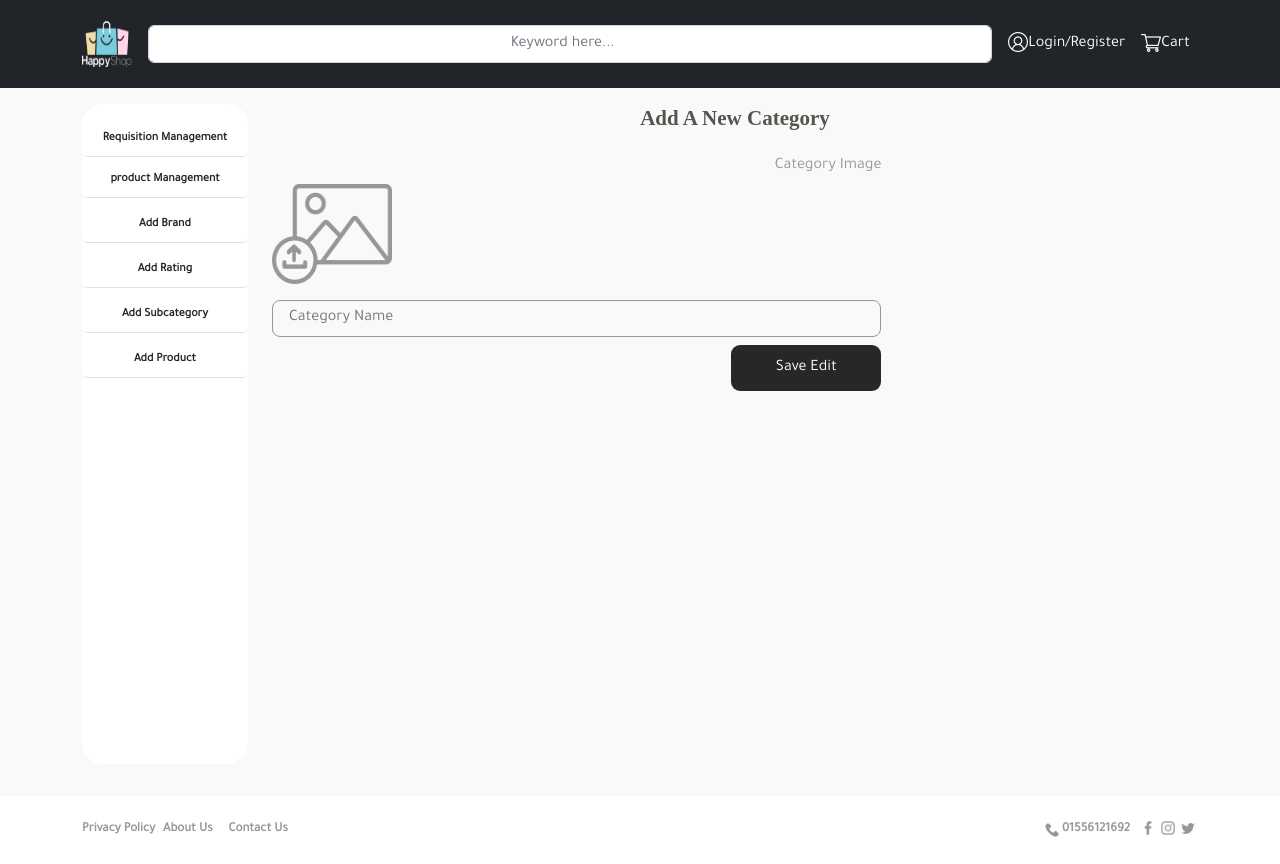
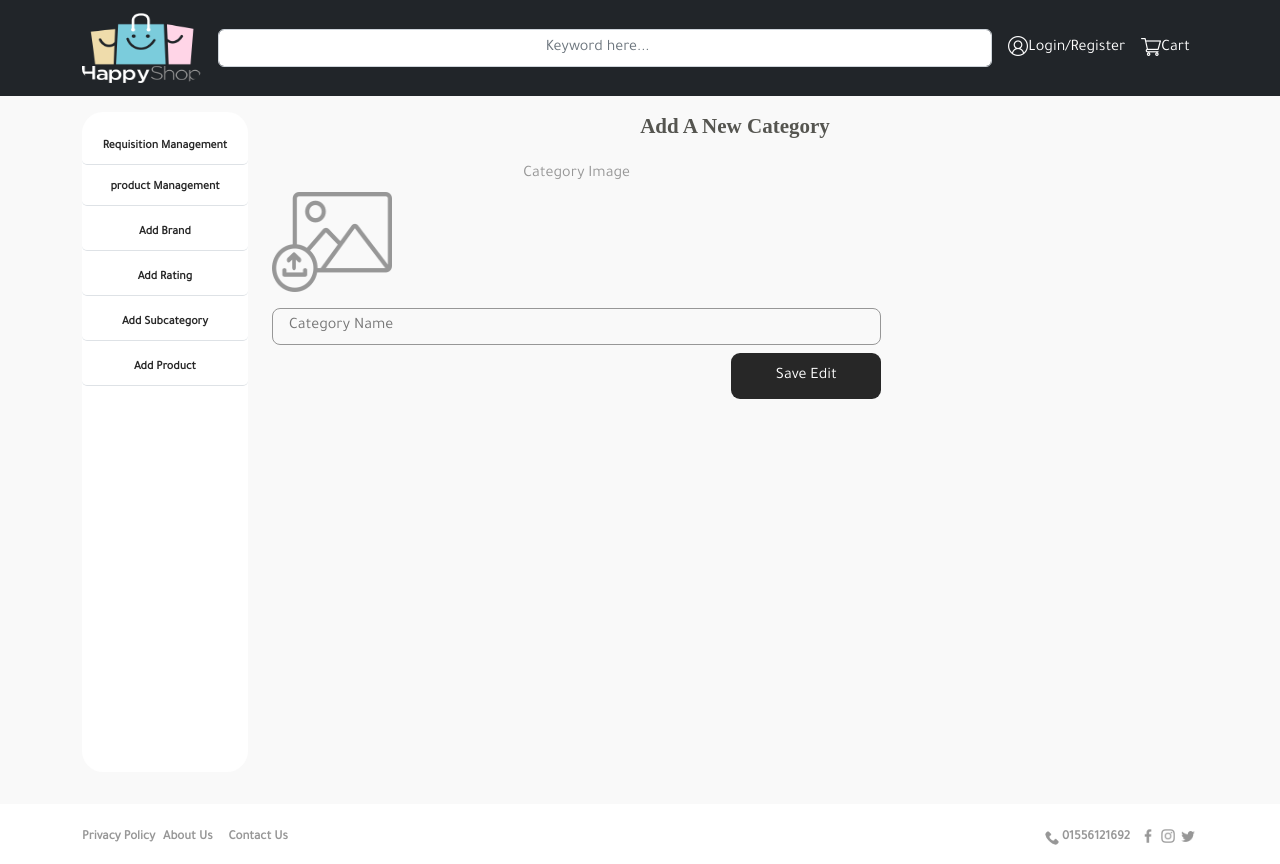
Before and after one commit to mobahaa2001/3rody, a React (Create React App) app: page /admin/addcategory in a window 1280 px wide. Built offline with nearby package versions, Linux system fonts and the light colour scheme.

Commit message:
Update index.css

```diff
--- a/src/index.css
+++ b/src/index.css
@@ -20,8 +20,9 @@ body {
   height: 80vh;
 }
 .logo {
-  height: 46px;
-  width: 50px;
+  height: 70px;
+  width: 120px;
+  border-radius: 20%;
 }
 .login-img {
   height: 20px;
@@ -552,7 +553,7 @@ body {
   font-size: 16px;
   letter-spacing: 0;
   line-height: 20px;
-  text-align: right;
+  text-align: center;
 }
 .input-form {
   height: 37px;
```
